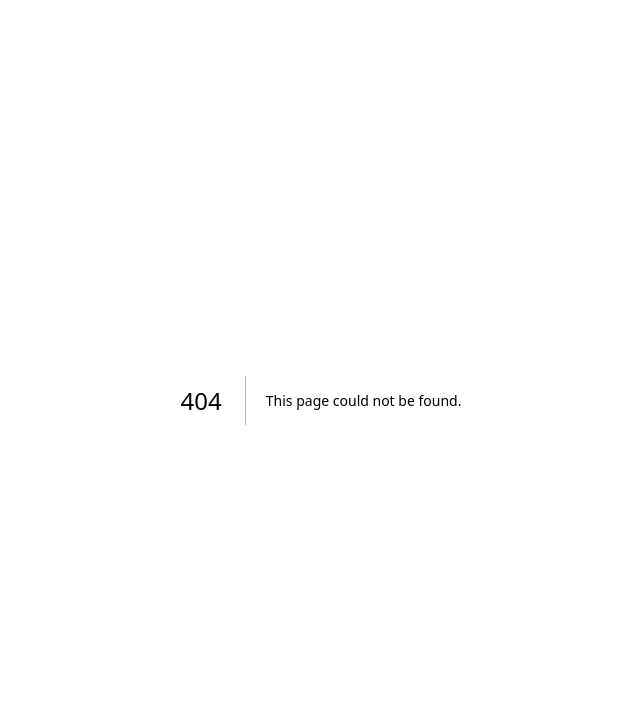
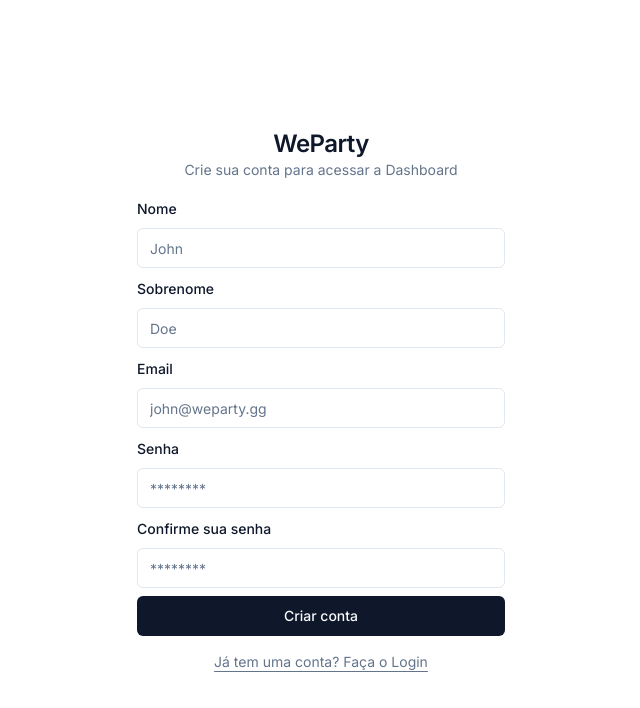
Before and after one commit to olucaspk/weparty-frontend, a Next.js app: page /signup in a window 1280 px wide. Before the commit this address had no page. Shown: the top 708 px of the page, without its empty margins (319-959 px from the left). Built offline with nearby package versions, Linux system fonts and the light colour scheme.

Commit message:
feat: add beta only page & starting singup page

```diff
--- /dev/null
+++ b/src/app/(auth)/signup/page.tsx
@@ -0,0 +1,28 @@
+import { UserRegisterForm } from '@/components/user-register-form'
+import Link from 'next/link'
+
+export default function SignUp() {
+  return (
+    <main className="flex h-screen flex-col items-center justify-center">
+      <div className="flex flex-col text-center">
+        <h1 className="text-2xl font-semibold tracking-tight">WeParty</h1>
+        <p className="text-sm text-muted-foreground">
+          Crie sua conta para acessar a Dashboard
+        </p>
+      </div>
+
+      <div className="mt-4 w-96">
+        <UserRegisterForm />
+      </div>
+
+      <p className="mt-4 px-8 text-center text-sm text-muted-foreground">
+        <Link
+          href="/signin"
+          className="hover:text-brand underline underline-offset-4"
+        >
+          Já tem uma conta? Faça o Login
+        </Link>
+      </p>
+    </main>
+  )
+}
--- a/src/components/beta-only.tsx
+++ b/src/components/beta-only.tsx
@@ -1,5 +1,6 @@
 'use client'
 
+import { signOut } from 'next-auth/react'
 import { useRouter } from 'next/navigation'
 import { EmptyPlaceholder } from './empty-placeholder'
 import { Button } from './ui/button'
@@ -15,7 +16,19 @@
         Somente usuários beta podem acessar o dashboard.
       </EmptyPlaceholder.Description>
 
-      <Button onClick={() => push('/')}>Voltar a página inicial</Button>
+      <div className="flex items-center gap-2">
+        <Button onClick={() => push('/')}>Voltar a página inicial</Button>
+        <Button
+          onClick={() =>
+            signOut({
+              callbackUrl: '/signin',
+            })
+          }
+          variant="outline"
+        >
+          Desconectar-se
+        </Button>
+      </div>
     </EmptyPlaceholder>
   )
 }
--- /dev/null
+++ b/src/components/user-register-form.tsx
@@ -0,0 +1,151 @@
+'use client'
+
+import { zodResolver } from '@hookform/resolvers/zod'
+import { useRouter } from 'next/navigation'
+import React from 'react'
+import { useForm } from 'react-hook-form'
+import * as z from 'zod'
+
+import { cn } from '@/lib/utils'
+import { api } from '@/services/api'
+import { Button } from './ui/button'
+import {
+  Form,
+  FormControl,
+  FormField,
+  FormItem,
+  FormLabel,
+  FormMessage,
+} from './ui/form'
+import { Icons } from './ui/icons'
+import { Input } from './ui/input'
+import { useToast } from './ui/use-toast'
+
+const formFields = [
+  {
+    name: 'name',
+    label: 'Nome',
+    type: 'string',
+    placeholder: 'John',
+  },
+  {
+    name: 'lastname',
+    label: 'Sobrenome',
+    type: 'string',
+    placeholder: 'Doe',
+  },
+  {
+    name: 'email',
+    label: 'Email',
+    type: 'string',
+    placeholder: 'john@weparty.gg',
+  },
+  {
+    name: 'password',
+    label: 'Senha',
+    type: 'password',
+    placeholder: '********',
+  },
+  {
+    name: 'confirmPassword',
+    label: 'Confirme sua senha',
+    type: 'password',
+    placeholder: '********',
+  },
+] as const
+
+const userRegisterFormSchema = z
+  .object({
+    name: z.string().min(1, 'Campo obrigatório'),
+    lastname: z.string().min(1, 'Campo obrigatório'),
+    email: z.string().min(1, 'Campo obrigatório').email('Email inválido'),
+    password: z.string().min(1, 'Campo obrigatório'),
+    confirmPassword: z.string().min(1, 'Campo obrigatório'),
+  })
+  .refine((data) => data.password === data.confirmPassword, {
+    message: 'Senhas não coincidem',
+  })
+
+interface UserRegisterFormProps extends React.HTMLAttributes<HTMLDivElement> {}
+type FormData = z.infer<typeof userRegisterFormSchema>
+
+export function UserRegisterForm({
+  className,
+  ...props
+}: UserRegisterFormProps) {
+  const [isLoading, setIsLoading] = React.useState<boolean>(false)
+  const { toast } = useToast()
+  const { push } = useRouter()
+
+  const form = useForm<FormData>({
+    resolver: zodResolver(userRegisterFormSchema),
+    defaultValues: {
+      name: '',
+      lastname: '',
+      email: '',
+      password: '',
+      confirmPassword: '',
+    },
+  })
+
+  async function onSubmit(data: FormData) {
+    setIsLoading(true)
+
+    try {
+      await api.post('/user/create', {
+        name: data.name,
+        lastname: data.lastname,
+        dob: 'test',
+        email: data.email,
+        password: data.password,
+      })
+
+      push('/signin')
+    } catch (error) {
+      setIsLoading(false)
+      toast({
+        title: 'Ups! Algo deu errado',
+        description: 'Este email já está cadastrado.',
+        variant: 'destructive',
+      })
+    }
+  }
+
+  return (
+    <div className={cn('grid gap-6', className)} {...props}>
+      <Form {...form}>
+        <form
+          onSubmit={form.handleSubmit(onSubmit)}
+          className="grid gap-2 px-2"
+        >
+          {formFields.map((formField) => (
+            <FormField
+              key={formField.name}
+              control={form.control}
+              name={formField.name}
+              render={({ field }) => (
+                <FormItem>
+                  <FormLabel>{formField.label}</FormLabel>
+                  <FormControl>
+                    <Input
+                      type={formField.type}
+                      placeholder={formField.placeholder}
+                      {...field}
+                    />
+                  </FormControl>
+                  <FormMessage />
+                </FormItem>
+              )}
+            />
+          ))}
+          <Button type="submit" disabled={isLoading}>
+            {isLoading && (
+              <Icons.spinner className="mr-2 h-4 w-4 animate-spin" />
+            )}
+            Criar conta
+          </Button>
+        </form>
+      </Form>
+    </div>
+  )
+}
--- a/src/middleware.ts
+++ b/src/middleware.ts
@@ -28,6 +28,13 @@
         new URL(`/signin?from=${encodeURIComponent(from)}`, req.url),
       )
     }
+
+    if (
+      token.role === 'MEMBER' &&
+      req.nextUrl.pathname.startsWith('/dashboard')
+    ) {
+      return NextResponse.redirect(new URL('/beta', req.url))
+    }
   },
   {
     callbacks: {
```
